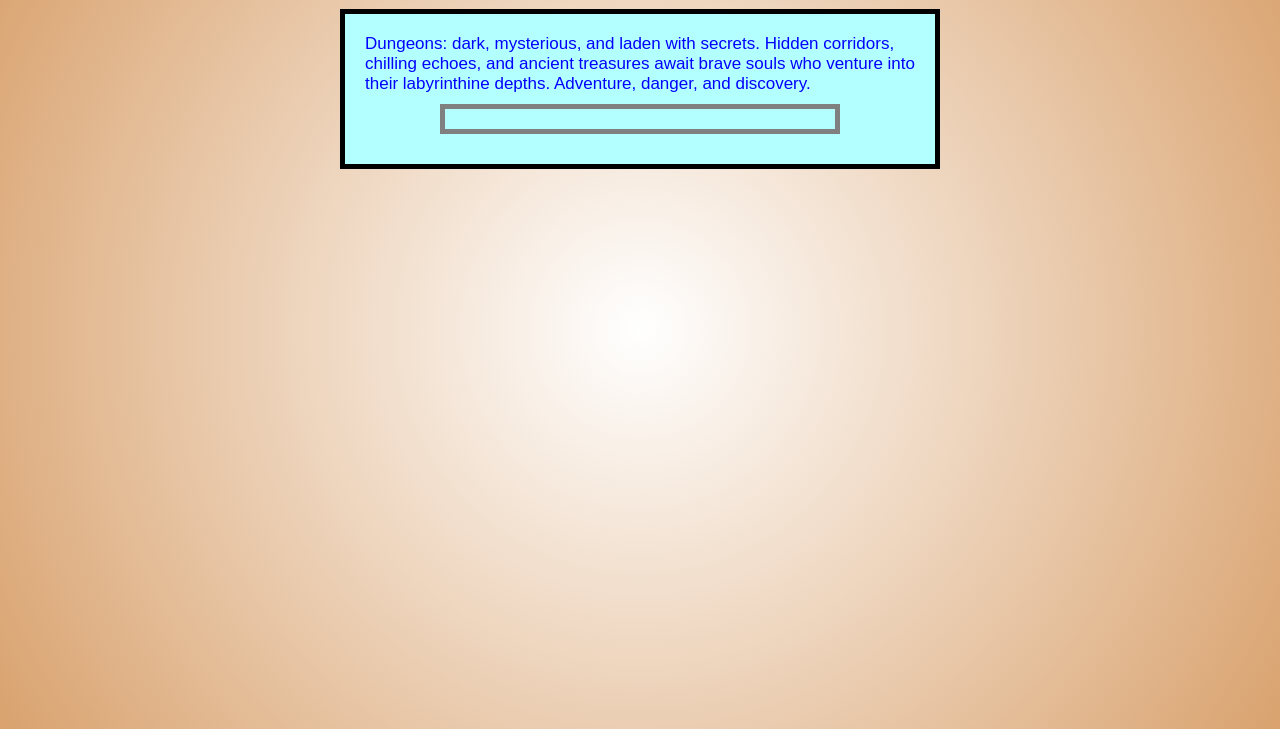
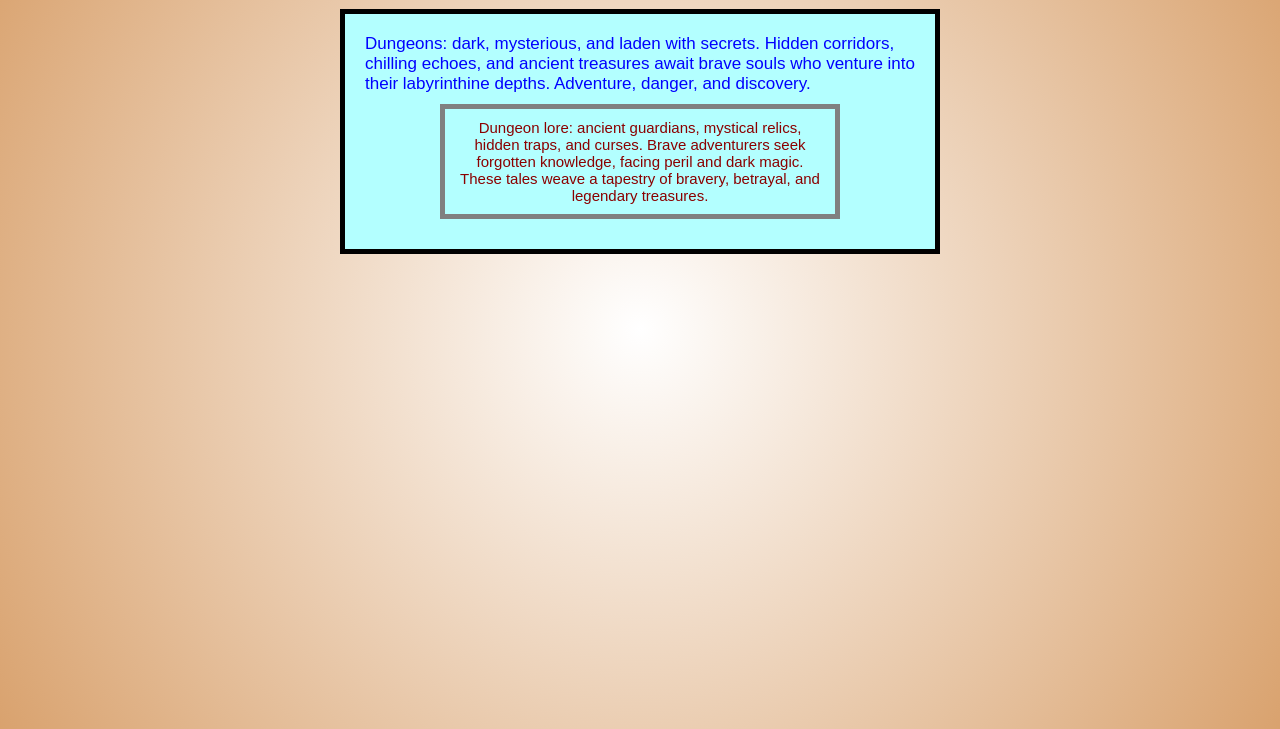
Before and after one commit to Jovonijohnson/COMP001B.LectureActivity2, a plain HTML site: page index.html in a window 1280 px wide. Shown: the part 71-800 px from the top of the page. Drawn offline with Linux system fonts and the light colour scheme.

Commit message:
validated all

```diff
--- a/index.html
+++ b/index.html
@@ -10,7 +10,9 @@
     <p class="Header">About Dungeons</p>
     <div class="outer-box">
         Dungeons: dark, mysterious, and laden with secrets. Hidden corridors, chilling echoes, and ancient treasures await brave souls who venture into their labyrinthine depths. Adventure, danger, and discovery.
-        <div class="inner-box"
+        <div class="inner-box">
+            Dungeon lore: ancient guardians, mystical relics, hidden traps, and curses. Brave adventurers seek forgotten knowledge, facing peril and dark magic. These tales weave a tapestry of bravery, betrayal, and legendary treasures.
+        </div>
     </div>
 </body>
 </html>
```
